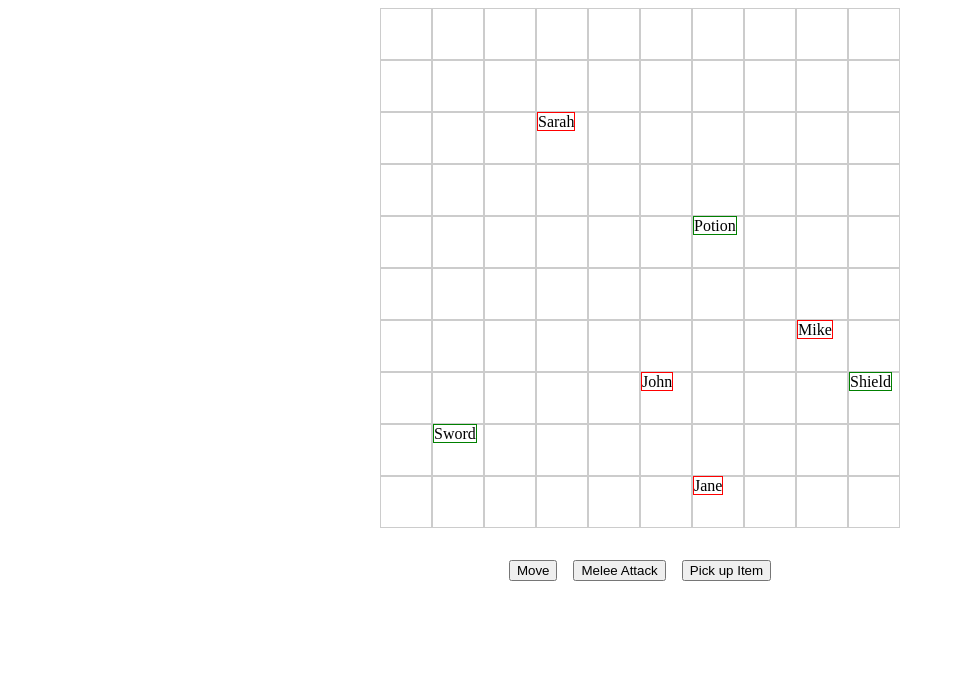
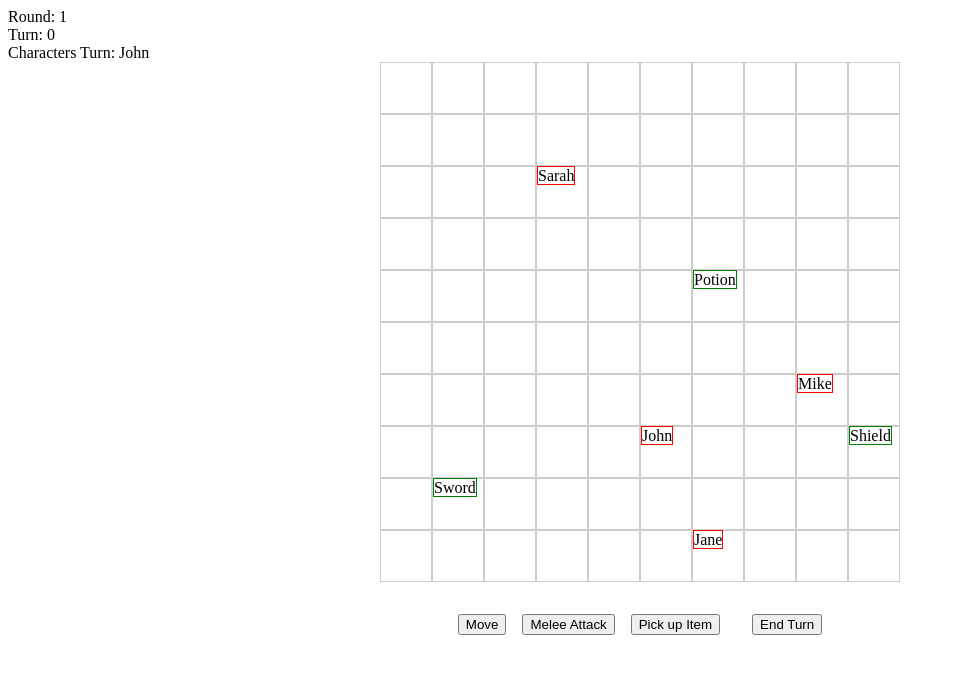
Before and after one commit to NathanArvan/2d-game, an Angular app: page / in a window 1280 px wide. Shown: the top 674 px of the page, without its empty margins (0-955 px from the left). Built offline with nearby package versions, Linux system fonts and the light colour scheme.

Commit message:
ending turn updates state

```diff
--- a/src/app/components/battle-map-ui/battle-map-ui.component.css
+++ b/src/app/components/battle-map-ui/battle-map-ui.component.css
@@ -7,6 +7,7 @@
     display: flex;
     justify-content: center;
     padding: 2rem;
+    gap: 2rem;
 }
 
 .action-bar {
--- a/src/app/components/battle-map-ui/battle-map-ui.component.html
+++ b/src/app/components/battle-map-ui/battle-map-ui.component.html
@@ -1,7 +1,11 @@
 <!-- This will be the top level view a player see when they are in a battle -->
  <div>
 
-    <!-- There will be content for showing turn order -->
+    <div class="turn-info-container">
+      <div>Round: {{ battle()?.roundNumber }}</div>
+      <div>Turn: {{ battle()?.currentTurn  }}</div>
+      <div>Characters Turn: {{ currentCharacter()?.name }}</div>
+    </div>
 
     <div class="map-container">
       <app-map [characters]="characters()" [items]="items()" [location]="location()"></app-map>
@@ -30,6 +34,7 @@
           }
         }
       </div>
+      <button (click)="endTurn()">End Turn</button>
     </div>
 
     <!-- There will be content showing information about characters in the combat -->
--- a/src/app/components/battle-map-ui/battle-map-ui.component.ts
+++ b/src/app/components/battle-map-ui/battle-map-ui.component.ts
@@ -1,4 +1,4 @@
-import { Component, OnInit, signal } from '@angular/core';
+import { Component, computed, OnInit, signal } from '@angular/core';
 import { MapComponent } from "../map/map.component";
 import { GameService } from '../../services/game.service';
 import { Character } from '../../models/character.model';
@@ -6,6 +6,8 @@ import { Item } from '../../models/item.model';
 import { Location } from '../../models/location.model';
 import { Action, ActionStates } from '../../models/action';
 import { mockActions } from '../../mockData/mockBattleData';
+import { Battle } from '../../models/turn.model';
+import { BattleService } from '../../services/battle.service';
 
 @Component({
   selector: 'app-battle-map-ui',
@@ -22,8 +24,24 @@ export class BattleMapUiComponent implements OnInit {
   actionState = signal<ActionStates>(ActionStates.NoSelection);
   actions: Action[] = [];
   actionStates = ActionStates;
+  battle = signal<Battle | null>(null);
 
-  constructor(private gameService: GameService) {
+  currentCharacter = computed(() => {
+    const battleState = this.battle();
+    console.log("hit computed");
+
+    if (battleState) {
+      console.log(battleState.currentTurn);
+      const currentTurn = battleState.currentTurn;
+      return battleState.turnOrder[currentTurn];
+    }
+    return null;
+  });
+
+  constructor(
+    private gameService: GameService,
+    private battleService: BattleService
+  ) {
     this.gameService.initializeMockData();
   }
 
@@ -35,6 +53,7 @@ export class BattleMapUiComponent implements OnInit {
       this.location.set(location);
     }
     this.actions = mockActions;
+    this.battle.set(this.battleService.createBattle(this.characters()));
   }
 
   onBattleCellClicked(x: number, y: number): void {
@@ -72,4 +91,17 @@ export class BattleMapUiComponent implements OnInit {
     this.actionState.set(ActionStates.NoSelection);
   }
 
+  endTurn() {
+    const currentBattle = this.battle();
+    if (currentBattle) {
+      const updatedBattle = this.battleService.endTurn(currentBattle);
+      const newBattle: Battle = {
+        turnOrder: updatedBattle.turnOrder,
+        roundNumber: updatedBattle.roundNumber,
+        currentTurn: updatedBattle.currentTurn,
+      }
+      this.battle.set(newBattle);
+    }
+  }
+
 }
```
